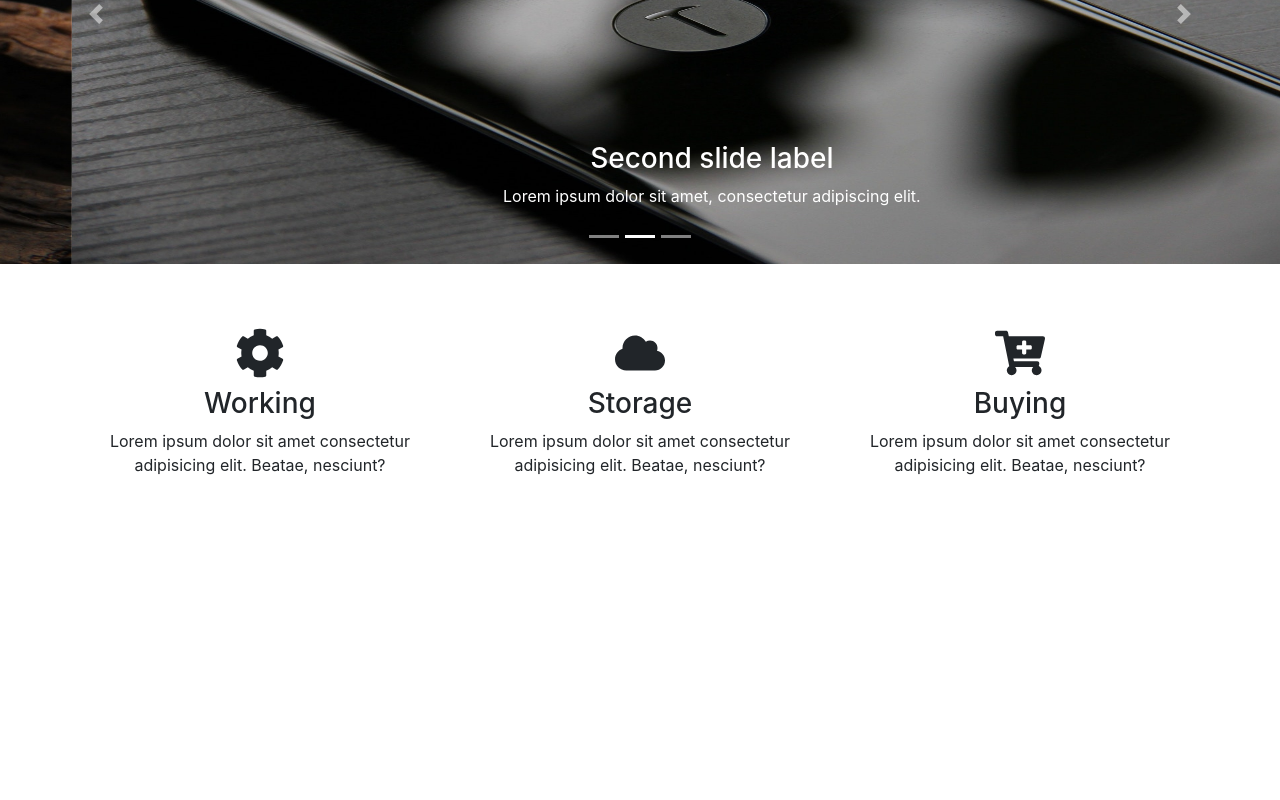
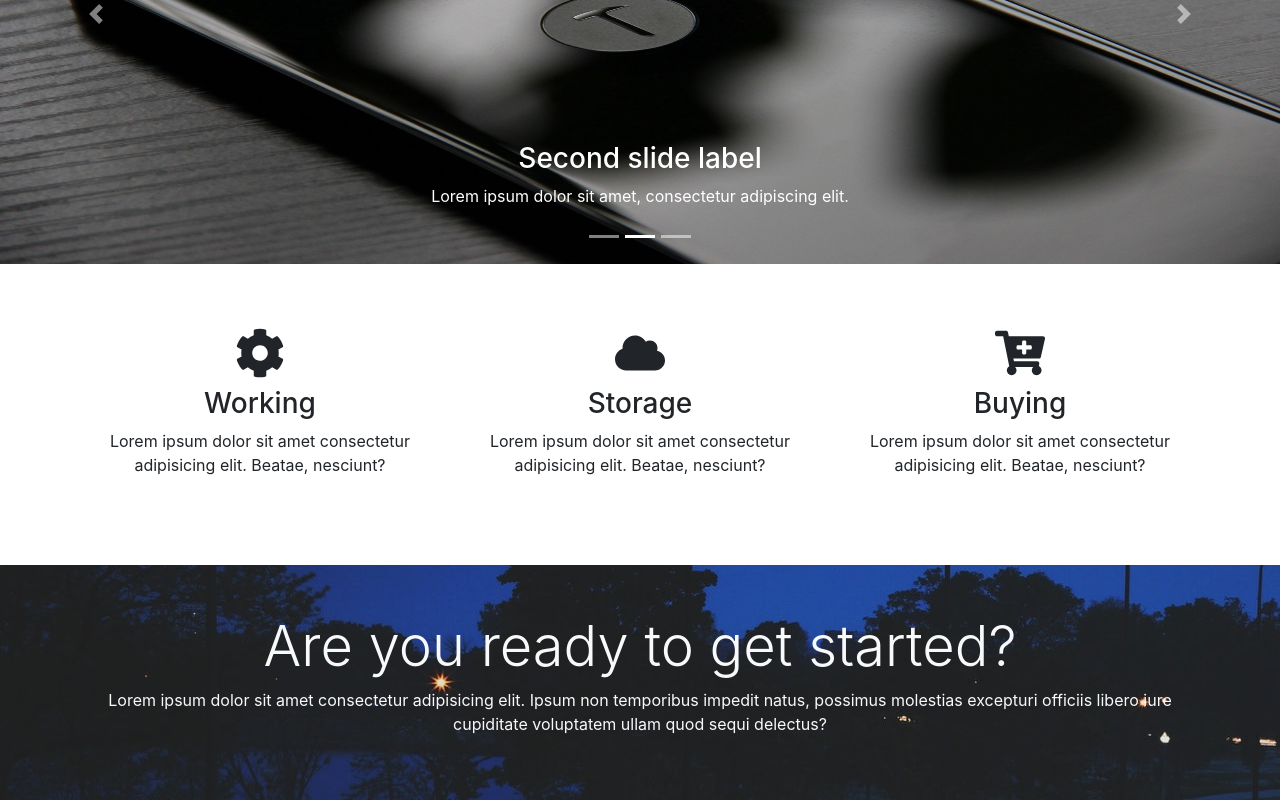
Before and after one commit to ing-arriola/company-site, a React (Create React App) app: page / in a window 1280 px wide. Shown: the part 236-1036 px from the top of the page. Before the commit the page ends 801 px from the top, so only its background shows below. Built offline with nearby package versions, Linux system fonts and the light colour scheme.

Commit message:
Added SectionHeader component but isn't completed yet

```diff
--- a/src/App.js
+++ b/src/App.js
@@ -3,12 +3,14 @@ import "bootstrap/dist/css/bootstrap.min.css";
 import Navbar from "./Components/Navbar";
 import Carrousel from "./Components/Carrousel";
 import IconSection from "./Containers/IconSection";
+import Home from "./Containers/Home";
 function App() {
   return (
     <div className="App">
       <Navbar />
       <Carrousel />
       <IconSection />
+      <Home />
     </div>
   );
 }
--- /dev/null
+++ b/src/Components/SectionHeader.js
@@ -0,0 +1,26 @@
+import React from "react";
+
+import { Container, Col, Row, Button } from "react-bootstrap";
+const SectionHeader = ({ background, title }) => {
+  return (
+    <div
+      style={{ backgroundImage: `url(${background})` }}
+      className="text-light"
+    >
+      <Container>
+        <Row>
+          <Col className="text-center py-5">
+            <h1 className="display-4">{title}</h1>
+            <p>
+              Lorem ipsum dolor sit amet consectetur adipisicing elit. Ipsum non
+              temporibus impedit natus, possimus molestias excepturi officiis
+              libero iure cupiditate voluptatem ullam quod sequi delectus?{" "}
+            </p>
+          </Col>
+        </Row>
+      </Container>
+    </div>
+  );
+};
+
+export default SectionHeader;
--- /dev/null
+++ b/src/Containers/Home.js
@@ -0,0 +1,16 @@
+import React from "react";
+import SectionHeader from "../Components/SectionHeader";
+import lights from "../Assets/lights.jpg";
+const Home = () => {
+  return (
+    <section>
+      <SectionHeader
+        background={lights}
+        title="Are you ready to get started?"
+        outline="outline-primary"
+      />
+    </section>
+  );
+};
+
+export default Home;
```
